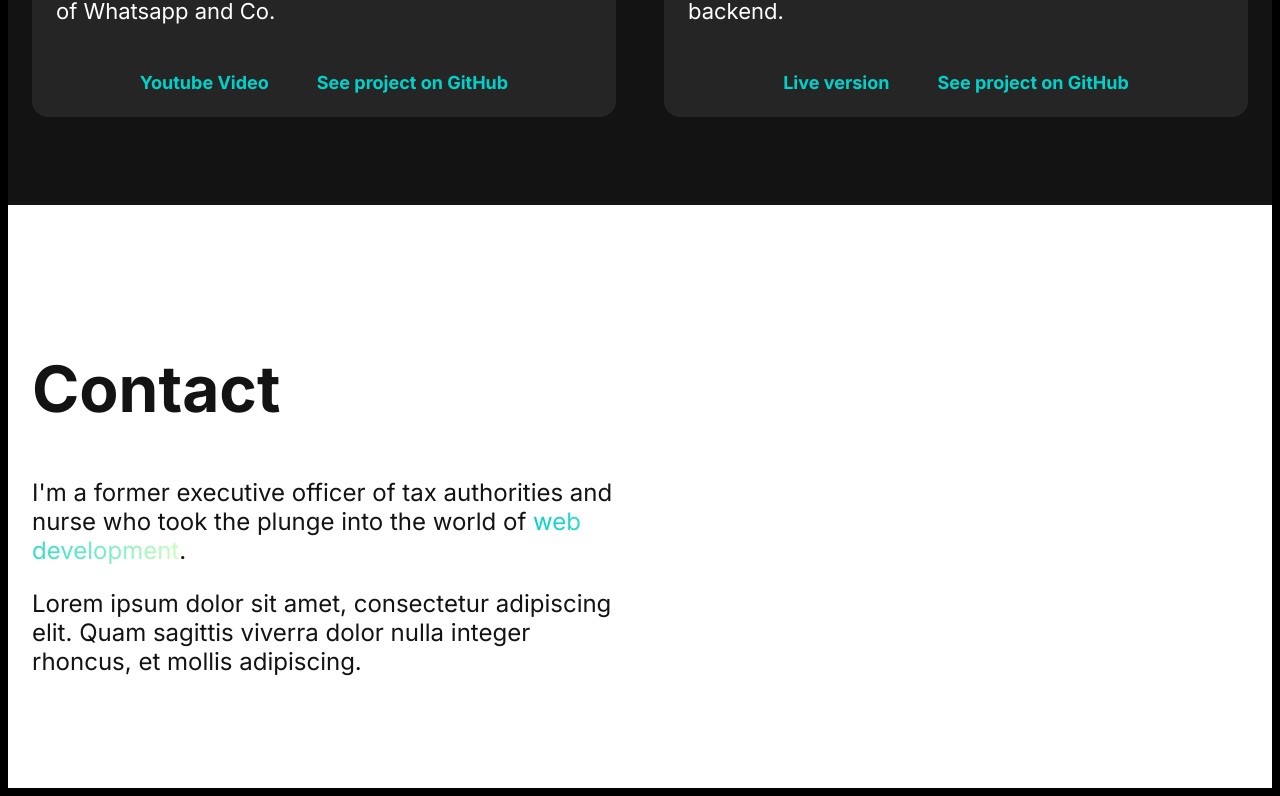
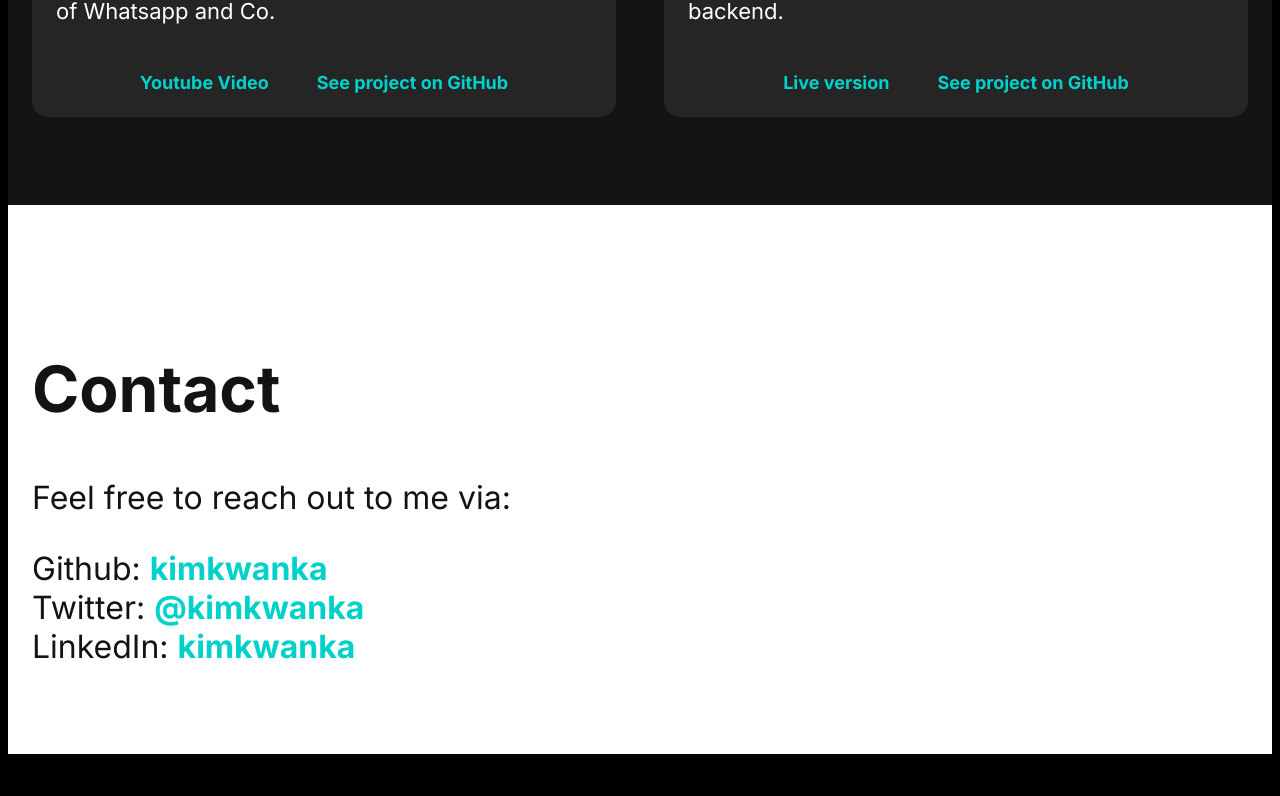
Before and after one commit to kimkwanka/kimkwanka.com, a React (Vite) app: page / in a window 1280 px wide. Shown: the part 3123-3919 px from the top of the page. After the commit the page ends 3885 px from the top, so only its background shows below. Built offline with nearby package versions, Linux system fonts and the light colour scheme.

Commit message:
feat: add Contact content

```diff
--- a/src/views/HomeView/HomeView.jsx
+++ b/src/views/HomeView/HomeView.jsx
@@ -209,17 +209,39 @@ const HomeView = () => (
       <div className="contact__container">
         <div className="contact__content">
           <h1 className="contact__title">Contact</h1>
-          <p className="contact__text">
-            I&apos;m a former executive officer of tax authorities and nurse who
-            took the plunge into the world of
+          <p>Feel free to reach out to me via:</p>
+          <div className="contact__info">
+            Github:
             {' '}
-            <span className="gradient">web development</span>
-            .
-          </p>
-          <p className="contact__text">
-            Lorem ipsum dolor sit amet, consectetur adipiscing elit. Quam
-            sagittis viverra dolor nulla integer rhoncus, et mollis adipiscing.
-          </p>
+            <a
+              target="_blank"
+              href="https://github.com/kimkwanka/"
+              rel="noreferrer"
+            >
+              kimkwanka
+            </a>
+            <br />
+            Twitter:
+            {' '}
+            <a
+              target="_blank"
+              href="https://www.twitter.com/kimkwanka/"
+              rel="noreferrer"
+            >
+              @kimkwanka
+            </a>
+            <br />
+            LinkedIn:
+            {' '}
+            <a
+              target="_blank"
+              href="https://www.linkedin.com/in/kimkwanka/"
+              rel="noreferrer"
+            >
+              kimkwanka
+            </a>
+            <br />
+          </div>
         </div>
       </div>
     </section>
--- a/src/views/HomeView/HomeView.scss
+++ b/src/views/HomeView/HomeView.scss
@@ -167,7 +167,8 @@
   background: white;
   color: #131313;
   display: flex;
-  padding: var(--s6) 0 ;
+  font-size: 32px;
+  padding: var(--s6) 0;
   width: 100%;
 }
 
@@ -190,8 +191,8 @@
   margin-bottom: var(--s5);
 }
 
-.contact__text {
-  font-size: 24px;
+.contact__info {
+
 }
 
 //================================================================
```
